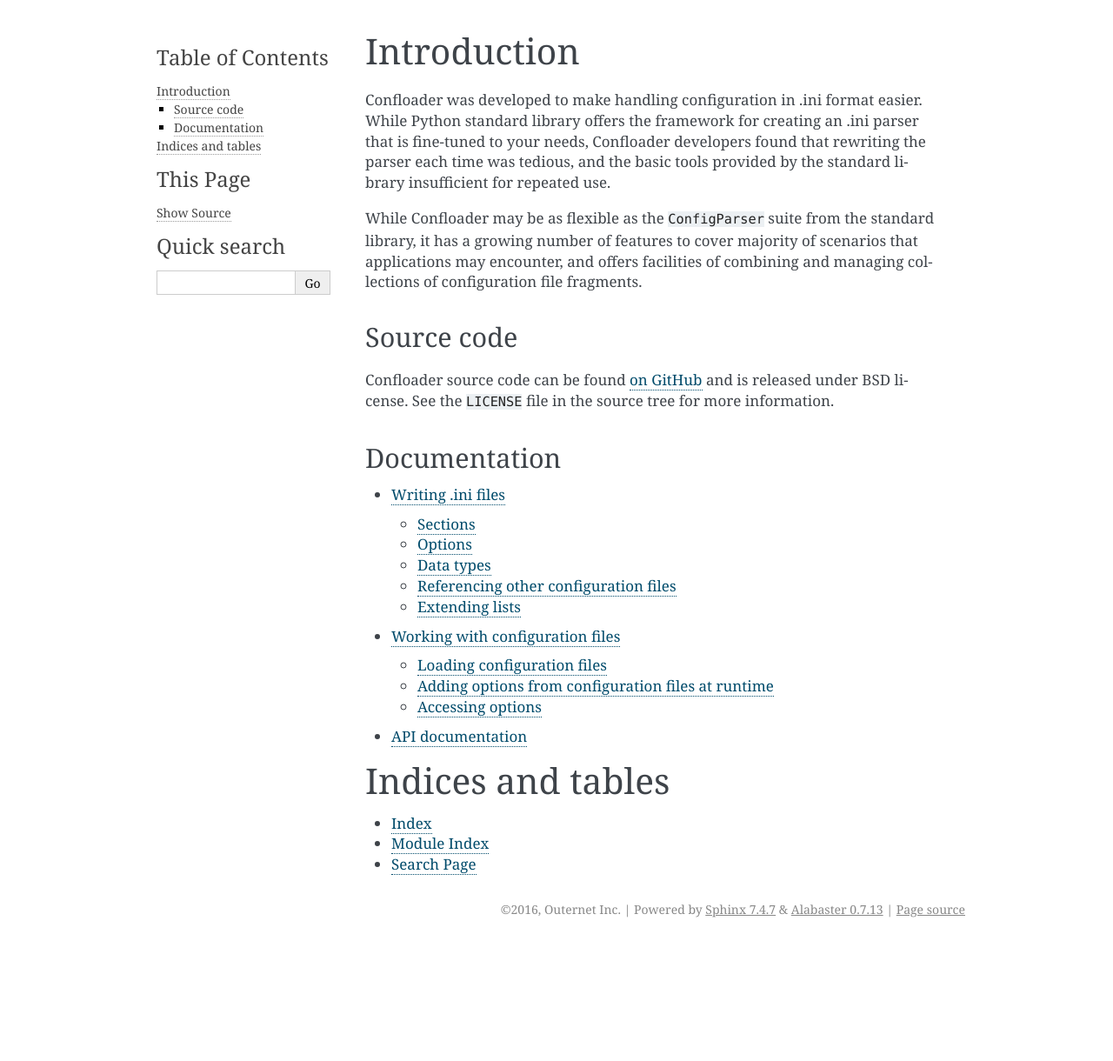
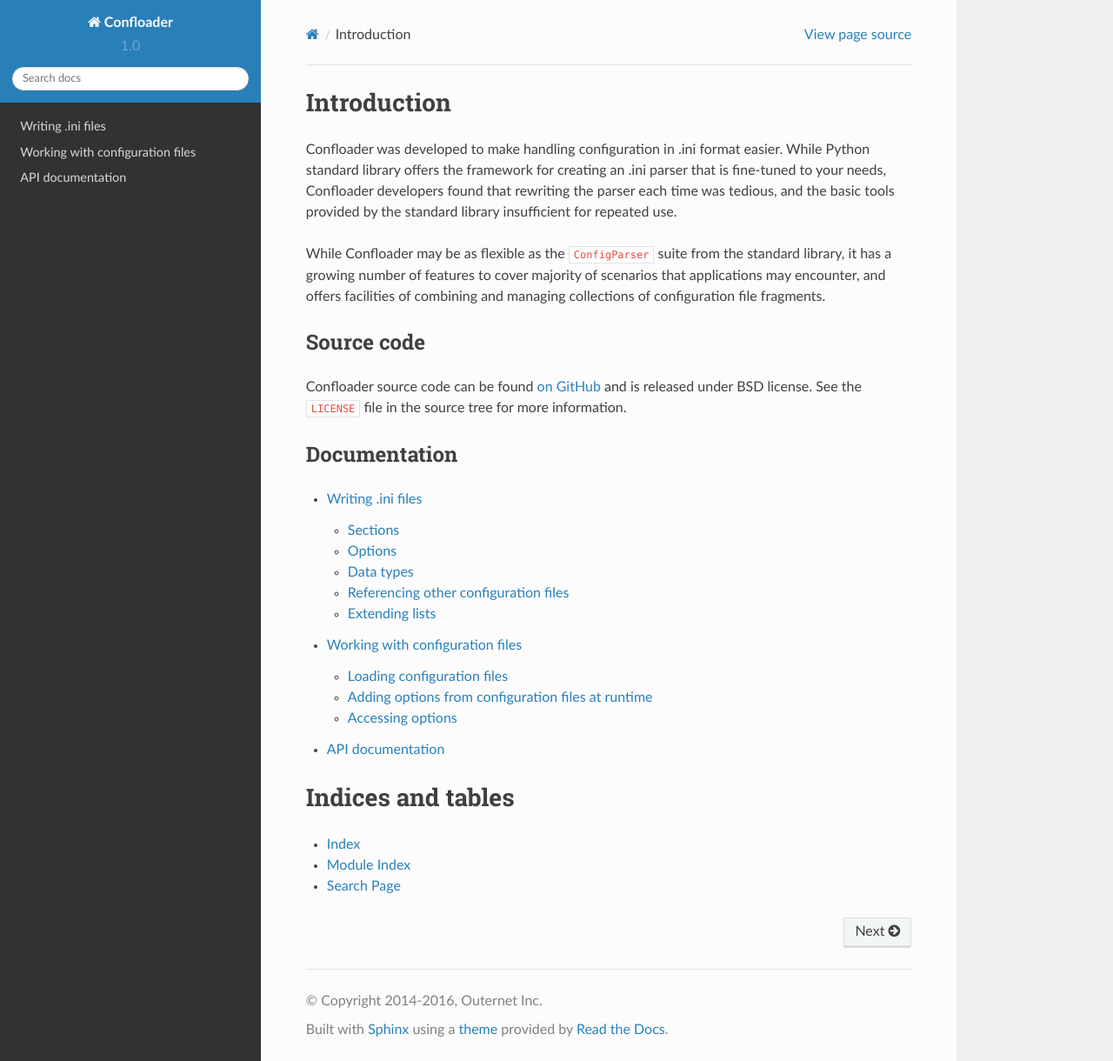
Before and after one commit to Othernet-Project/confloader, a Sphinx documentation site: the page built from docs/source/index.rst, in a window 1280 px wide and 1220 px high. Shown: the whole window at 87% size. Built offline with Sphinx 7.4.7 and the Read the Docs theme 2.0.0, drawn with Linux system fonts in a browser that asks for light colours.

Commit message:
Use RTD theme
Signed-off-by: Branko Vukelic <branko@outernet.is>

```diff
--- a/docs/source/conf.py
+++ b/docs/source/conf.py
@@ -14,6 +14,8 @@
 
 import sys
 import os
+
+import sphinx_rtd_theme
 
 # If extensions (or modules to document with autodoc) are in another directory,
 # add these directories to sys.path here. If the directory is relative to the
@@ -49,7 +51,7 @@
 
 # General information about the project.
 project = u'Confloader'
-copyright = u'2016, Outernet Inc'
+copyright = u'2014-2016, Outernet Inc'
 author = u'Outernet Inc'
 
 # The version info for the project you're documenting, acts as replacement for
@@ -110,7 +112,8 @@
 
 # The theme to use for HTML and HTML Help pages.  See the documentation for
 # a list of builtin themes.
-html_theme = 'alabaster'
+html_theme = 'sphinx_rtd_theme'
+html_theme_path = [sphinx_rtd_theme.get_html_theme_path()]
 
 # Theme options are theme-specific and customize the look and feel of a theme
 # further.  For a list of options available for each theme, see the
```
